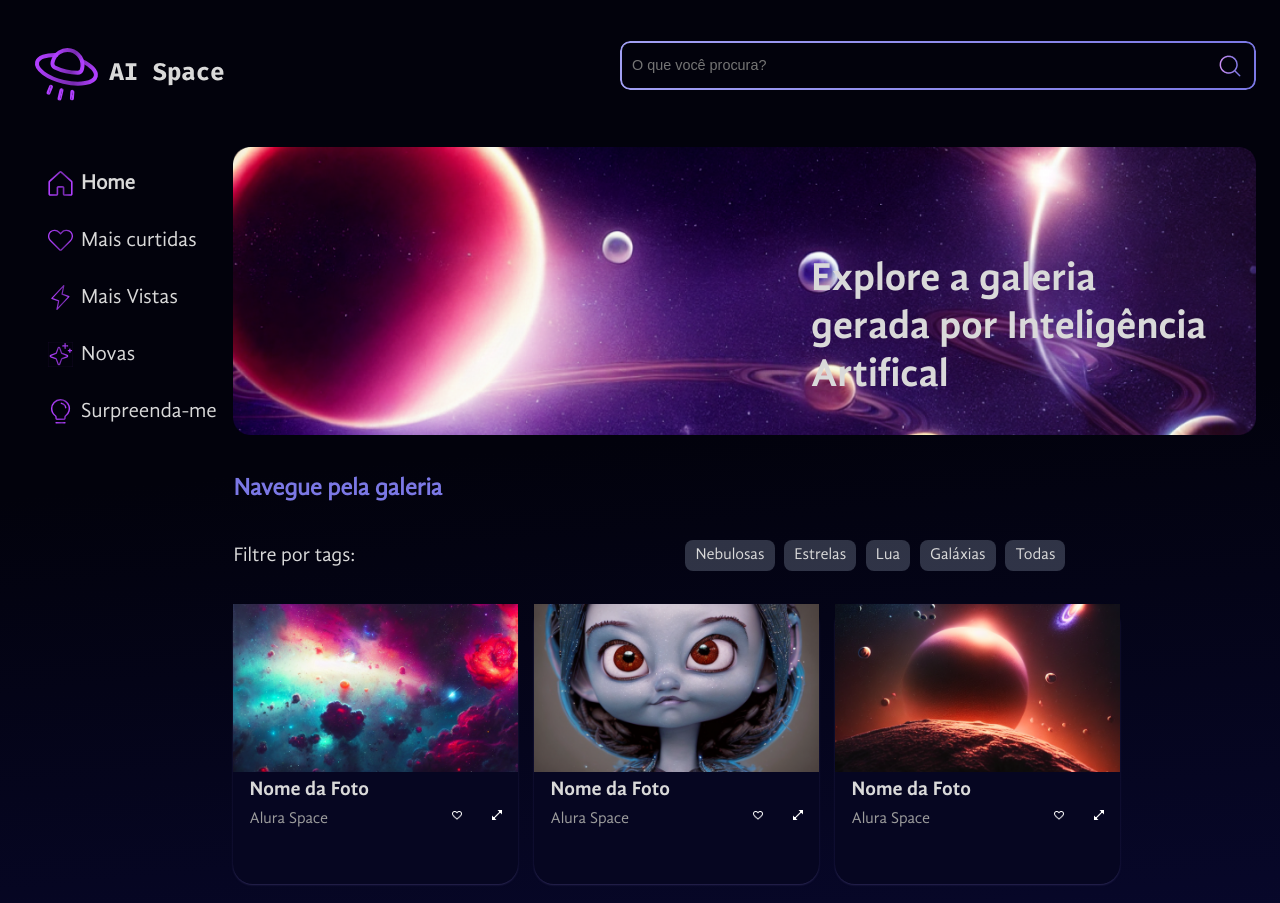
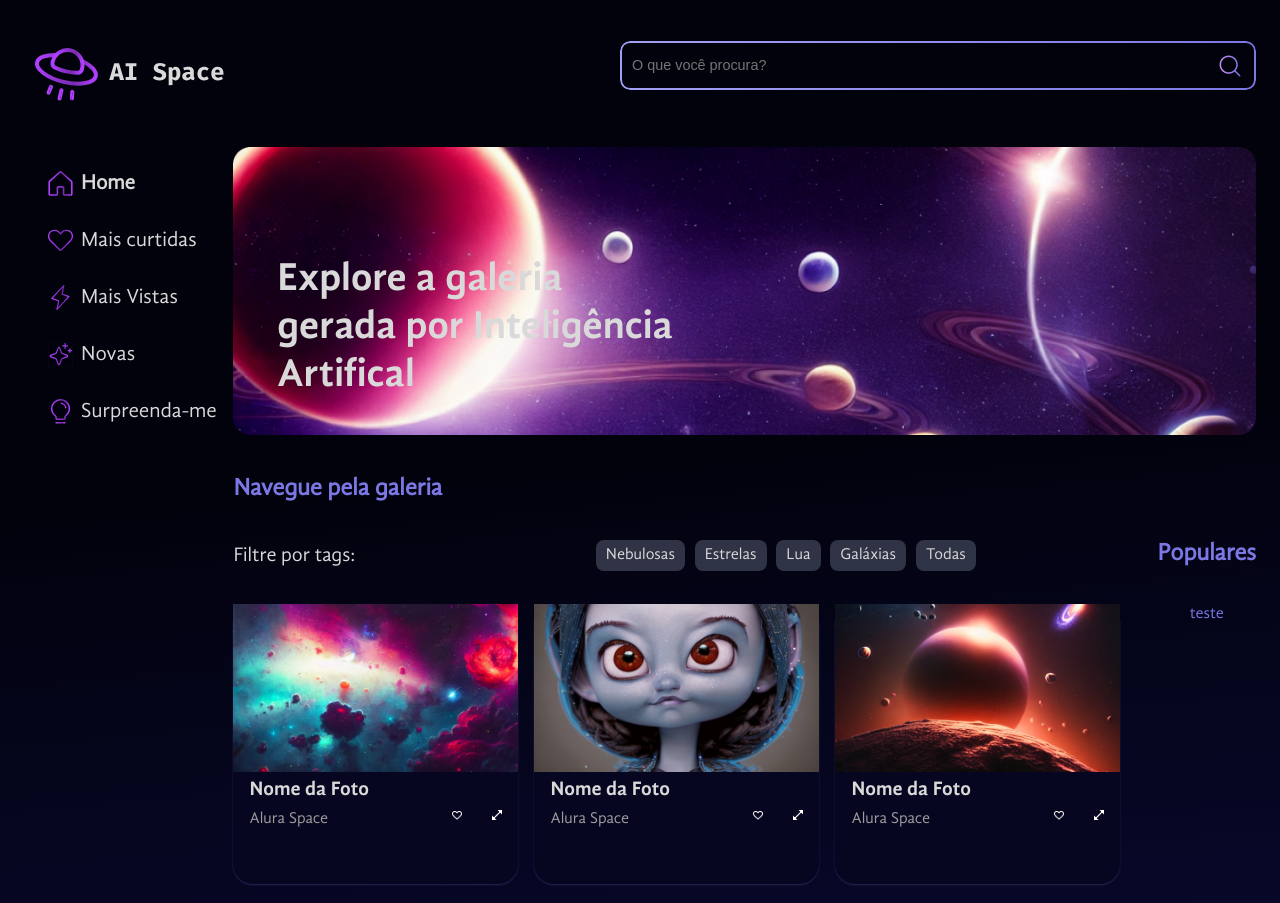
Before and after one commit to robs-am/space-gallery, a React (Create React App) app: page / in a window 1280 px wide. Shown: the top 903 px of the page. Built offline with nearby package versions, Linux system fonts and the light colour scheme.

Commit message:
fix seção populares

```diff
--- a/src/Components/Galeria/Galeria.module.scss
+++ b/src/Components/Galeria/Galeria.module.scss
@@ -62,7 +62,7 @@
 
         img {
           cursor: pointer;
-          width: inherit;;
+          width: inherit;
         }
       }
     }
--- a/src/Components/Galeria/Populares/Populares.module.scss
+++ b/src/Components/Galeria/Populares/Populares.module.scss
@@ -1,4 +1,4 @@
-@import "../../styles/variaveis";
+@import "../../../styles/variaveis";
 
 .populares {
   display: flex;
@@ -12,7 +12,6 @@
 
   h2 {
     margin-top: 5.3rem;
-    color:#fff;
   }
 
   &__imagens {
--- a/src/Components/Galeria/Populares/index.jsx
+++ b/src/Components/Galeria/Populares/index.jsx
@@ -1,12 +1,13 @@
 import React from "react";
+import styles from "./Populares.module.scss"
 //import fotosPopulares from "./fotos-populares.json";
 
 export default function Populares() {
   return (
-    <asided>
+    <asided className={styles.populares}>
       <h2>Populares</h2>
       <p>teste</p>
-      <ul></ul>
+      <ul className={styles.populares__imagens}></ul>
     </asided>
   );
 }
--- a/src/Components/Tags/Tags.module.scss
+++ b/src/Components/Tags/Tags.module.scss
@@ -1,7 +1,7 @@
 @import "../../styles/variaveis";
 
 .tags {
-  width: 65vw;
+  width: 58vw;
   display: flex;
   justify-content: space-between;
   align-items: center;
--- a/src/Pages/Homepage/Homepage.module.scss
+++ b/src/Pages/Homepage/Homepage.module.scss
@@ -1,7 +1,5 @@
 main {
   margin: 0 24px;
-
-
 }
 
 .principal {
@@ -28,18 +26,15 @@ main {
       width: 401px;
       height: 144px;
       top: 75px;
-      right: 44px;
-      text-shadow: #000000;
+      left: 44px;
     }
   }
 }
 
-
-
 .galeria {
   display: flex;
   justify-content: space-between;
-    align-items: flex-end;
+  align-items: flex-start;
   margin-left: 17%;
   margin-top: 1rem;
 }
```
Lines whose indentation alone changed are shown as unchanged.
